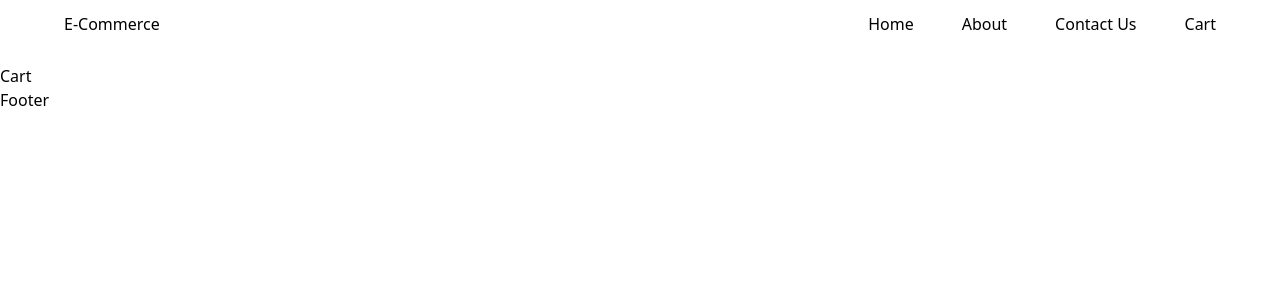
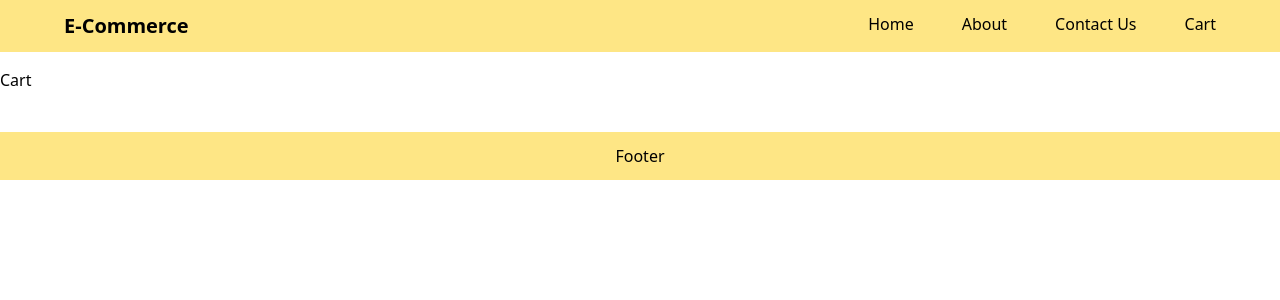
Before and after one commit to Rnveer007/Project_E-Commerce, a React (Vite) app: page /cart in a window 1280 px wide. Shown: the top 300 px of the page. Built offline with nearby package versions, Linux system fonts and the light colour scheme.

Commit message:
products showed

```diff
--- a/src/Components/Footer.jsx
+++ b/src/Components/Footer.jsx
@@ -1,6 +1,6 @@
 function Footer() {
   return (
-    <div><h1> Footer </h1></div>
+    <div className="bg-amber-200 py-3 text-center mt-10"><h1> Footer </h1></div>
   )
 }
 
--- a/src/Components/Header.jsx
+++ b/src/Components/Header.jsx
@@ -4,8 +4,8 @@ import { Link } from "react-router-dom"
 function Header() {
   return (
     <>
-      <div className="flex justify-between px-16 py-3 mb-4">
-        <h1> E-Commerce</h1>
+      <div className="flex justify-between px-16 py-3 mb-4 bg-amber-200">
+        <h1 className="font-bold text-xl"> E-Commerce</h1>
         <ul className="flex gap-12">
           <li> <Link to="/">Home</Link> </li>
           <li><Link to="/about">About</Link></li>
--- a/src/Pages/Home.jsx
+++ b/src/Pages/Home.jsx
@@ -32,13 +32,11 @@ function Home() {
       {
         products.map((item) => {
           return (
-            <div key={item._id} className="w-[300px] h-[300] ">
-              <img src={item.url} alt="" className=" object-cover" />
-              <h1>{item.name}</h1>
-              <p> {item.price} </p>
-
-              <button>Add to Cart</button>
-              <button>Add to Wishlist</button>
+            <div key={item._id} className=" text-center ">
+              <img src={item.url} alt="" className=" w-[300px] h-[300px] object-contain" />
+              <h1 className=" my-4">{item.name.split(" ").slice(0, 5).join(" ") + "..."}</h1>
+              <p className=" my-4">$ {item.price} </p>
+              <button className="border-2 px-3 py-1 mx-3 cursor-pointer bg-cyan-300 border-cyan-50 font-bold hover:transition-all hover:text-white hover:bg-black">Add to Wishlist</button>
             </div>
           )
         })
--- /dev/null
+++ b/src/Pages/SingleProduct.jsx
@@ -0,0 +1,11 @@
+import { useState } from "react"
+
+function SingleProduct() {
+    const [product, setProduct] = useState([]);
+
+    return (
+        <div>SingleProduct</div>
+    )
+}
+
+export default SingleProduct
```
